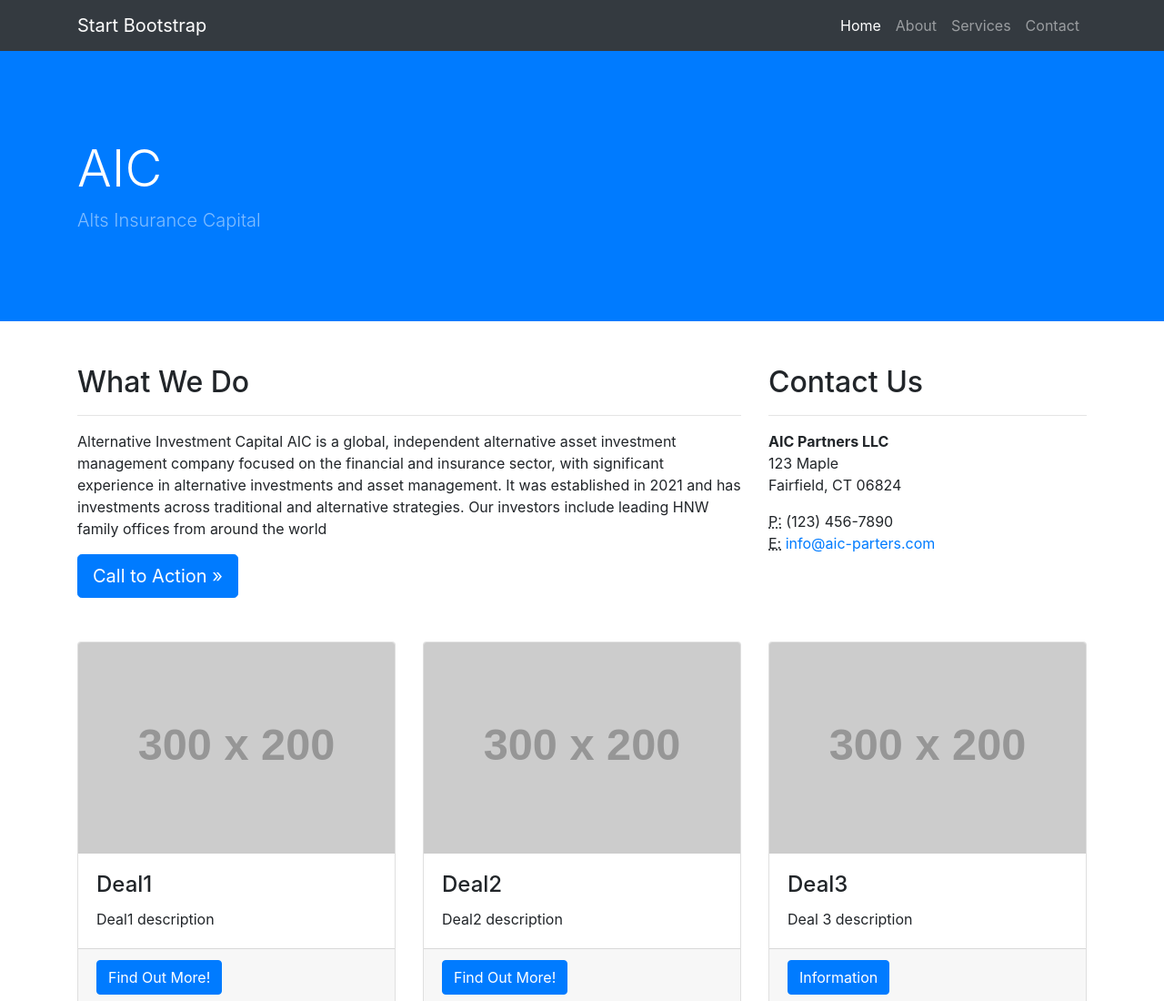
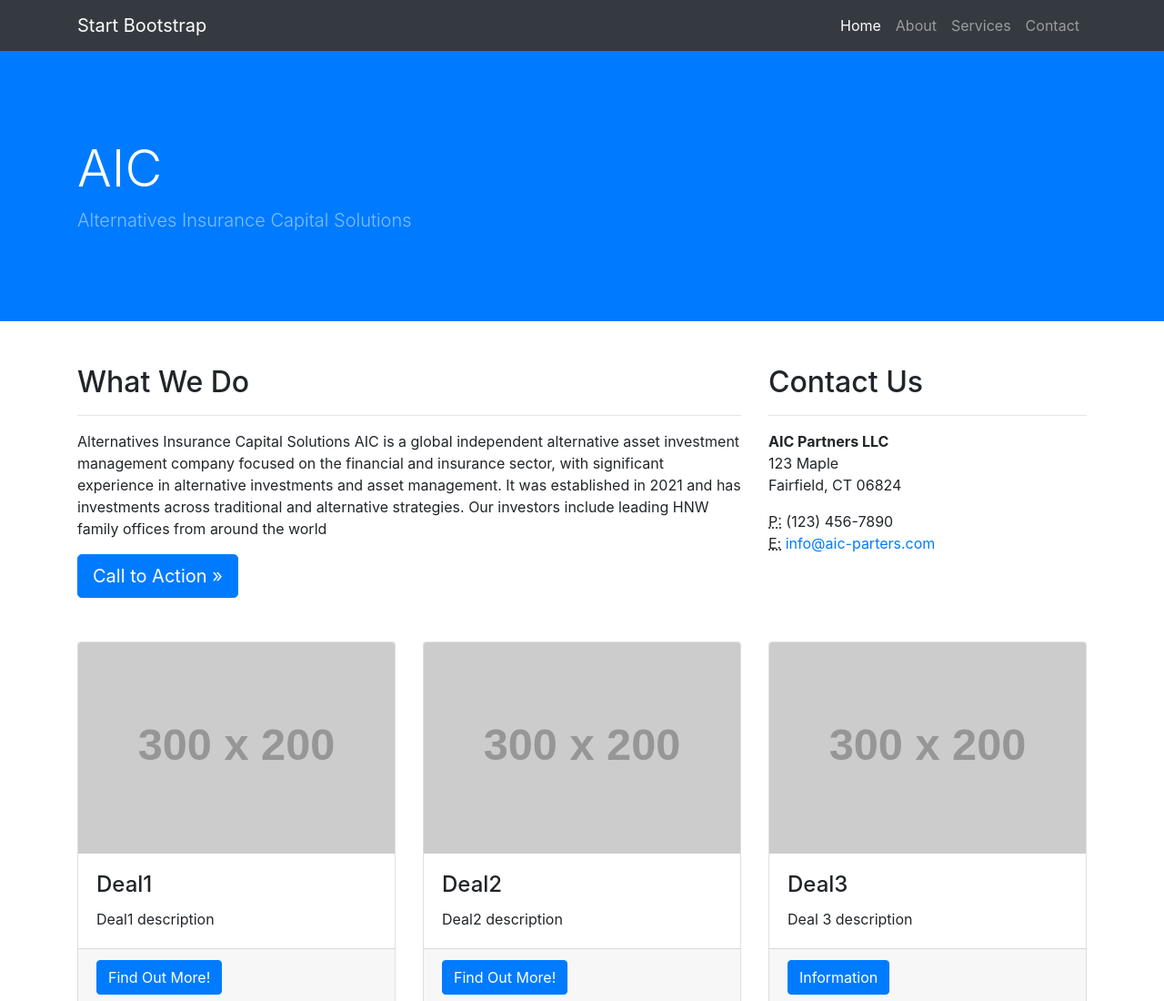
Before and after one commit to aicpartners/aicpartners.github.io, a website: page index.html in a window 1280 px wide. Shown: the top 1100 px of the page at 91% size. Drawn offline with Linux system fonts and the light colour scheme; placeholder pictures from the web are drawn by us.

Commit message:
AIC Static3

```diff
--- a/index.html
+++ b/index.html
@@ -54,7 +54,7 @@
       <div class="row h-100 align-items-center">
         <div class="col-lg-12">
           <h1 class="display-4 text-white mt-5 mb-2">AIC </h1>
-          <p class="lead mb-5 text-white-50">Alts Insurance Capital</p>
+          <p class="lead mb-5 text-white-50">Alternatives Insurance Capital Solutions</p>
         </div>
       </div>
     </div>
@@ -67,8 +67,9 @@
       <div class="col-md-8 mb-5">
         <h2>What We Do</h2>
         <hr>
-        <p>Alternative Investment Capital
-            AIC  is a global, independent alternative asset investment management company focused on the financial and insurance sector, with significant experience in alternative investments and asset management. It was established in 2021 and has investments across traditional and alternative strategies. Our investors include leading HNW family offices from around the world
+        <p>Alternatives Insurance Capital Solutions
+            AIC is a global independent alternative asset investment management company focused on the financial and insurance sector, with significant experience in alternative investments and asset management.
+            It was established in 2021 and has investments across traditional and alternative strategies. Our investors include leading HNW family offices from around the world
           </p>
         <a class="btn btn-primary btn-lg" href="#">Call to Action &raquo;</a>
       </div>
```
